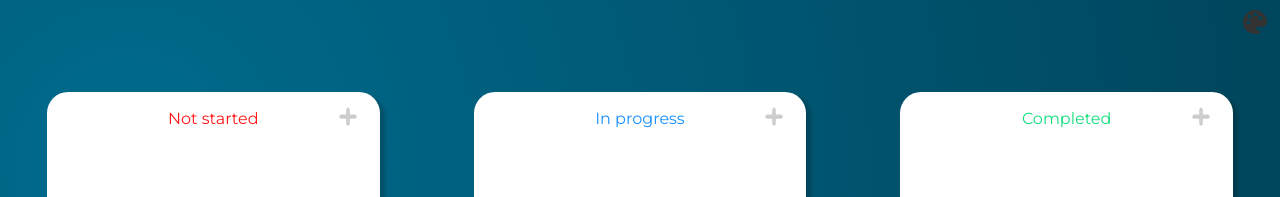
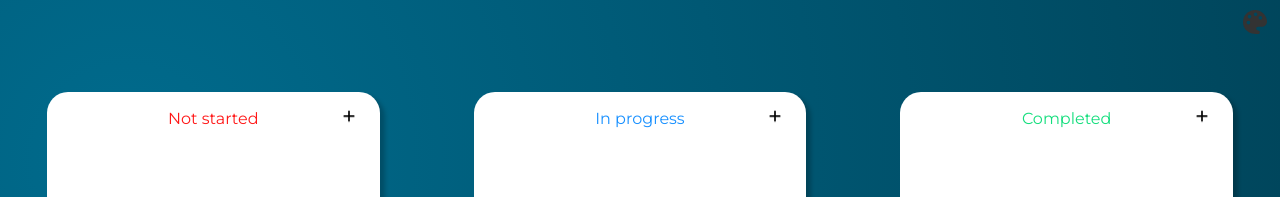
Before and after one commit to westbanana/todo-list-v2, a React (Vite) app: page / in a window 1280 px wide. Shown: the top 197 px of the page. Built offline with nearby package versions, Linux system fonts and the light colour scheme.

Commit message:
Update index.jsx
Import Todo component;
Import AddTodoButton component;

```diff
--- a/src/components/Column/index.jsx
+++ b/src/components/Column/index.jsx
@@ -5,6 +5,8 @@ import styles from './style.module.scss'
 import {ReactComponent as AddIcon} from "../../assets/add.svg";
 import {useActions} from "../../hooks/useActions.js";
 import {FaXmark} from "react-icons/fa6";
+import Todo from "../Todo/index.jsx";
+import AddTodoButton from "../AddTodoButton/index.jsx";
 
 const Column = ({data}) => {
   const {
@@ -13,25 +15,12 @@ const Column = ({data}) => {
     todos,
     color
   } = data
-  const {
-    addTodo,
-    deleteTodo
-  } = useActions()
-  const addTodoClickHandler = (columnId) => {
-    addTodo({columnId});
-  };
-  const deleteTodoHanlder = (columnId, todoId) => {
-    deleteTodo({columnId, todoId})
-  }
 
   return (
     <div className={styles.mainColumnBlock}>
-        <div className={styles.addIconBlock}>
-          <AddIcon
-            className={styles.addIcon}
-            onClick={() => addTodoClickHandler(id)}
-          />
-        </div>
+        <AddTodoButton
+          data={{columnId: id}}
+        />
         <div className={styles.columnTitleBlock}>
           <span
             className={styles.columnTitle}
@@ -44,27 +33,13 @@ const Column = ({data}) => {
         </div>
         <div className={styles.todoList}>
           {todos.map(({id: todoId, description}) => (
-            <div
-              draggable={true}
-              key={todoId}
-              className={styles.todoBlock}
-            >
-              <span
-                className={styles.todo}
-              >
-                {description}
-              </span>
-              <div
-                onClick={() => deleteTodoHanlder(
-                  id,
-                  todoId
-                )}
-                className={styles.xMarkIcon}
-              >
-                <FaXmark
-                />
-              </div>
-            </div>
+            <Todo
+              data={{
+                columnId: id,
+                todoId,
+                description
+              }}
+            />
           ))}
         </div>
         <div className={styles.bottomShadow}/>
```
